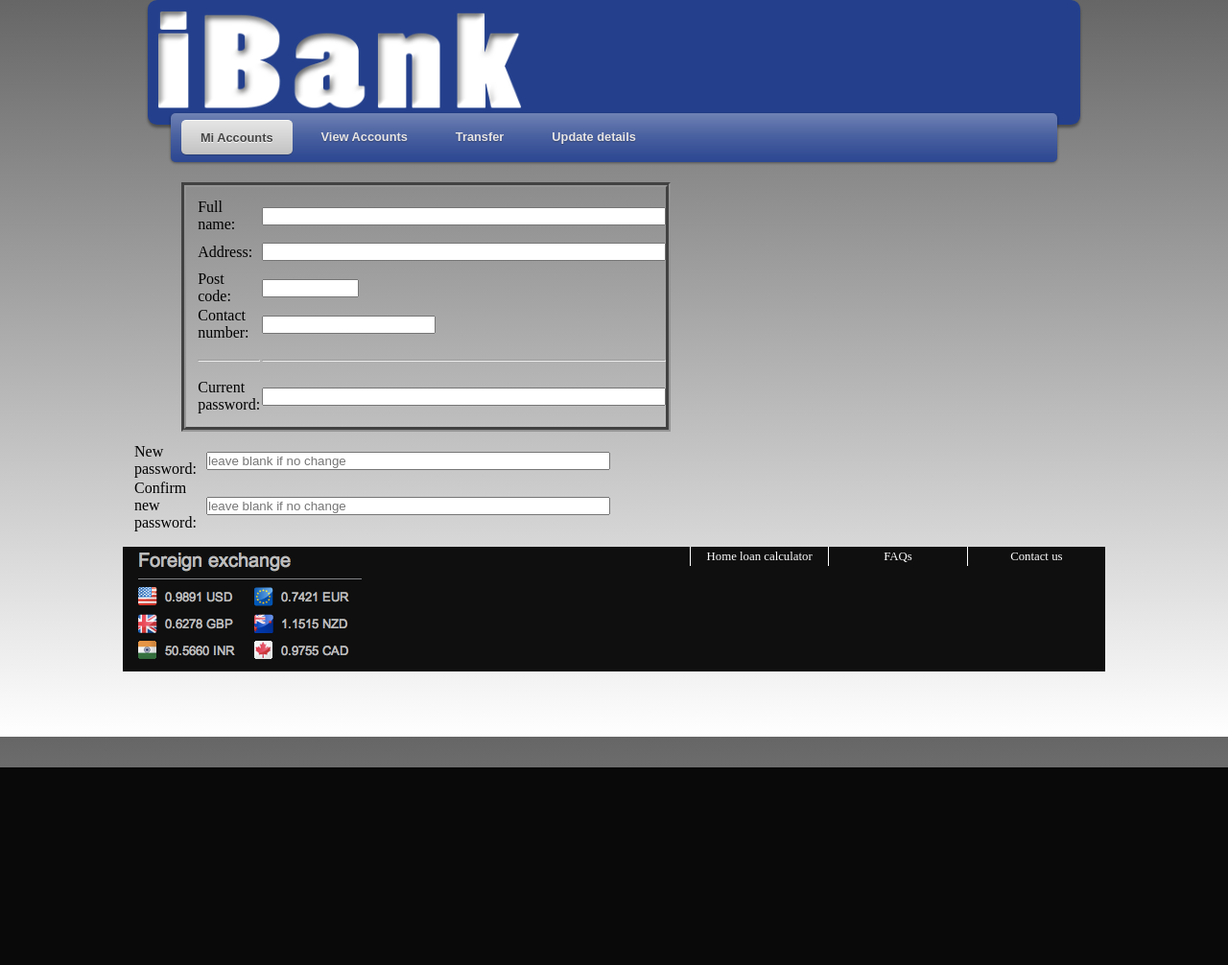
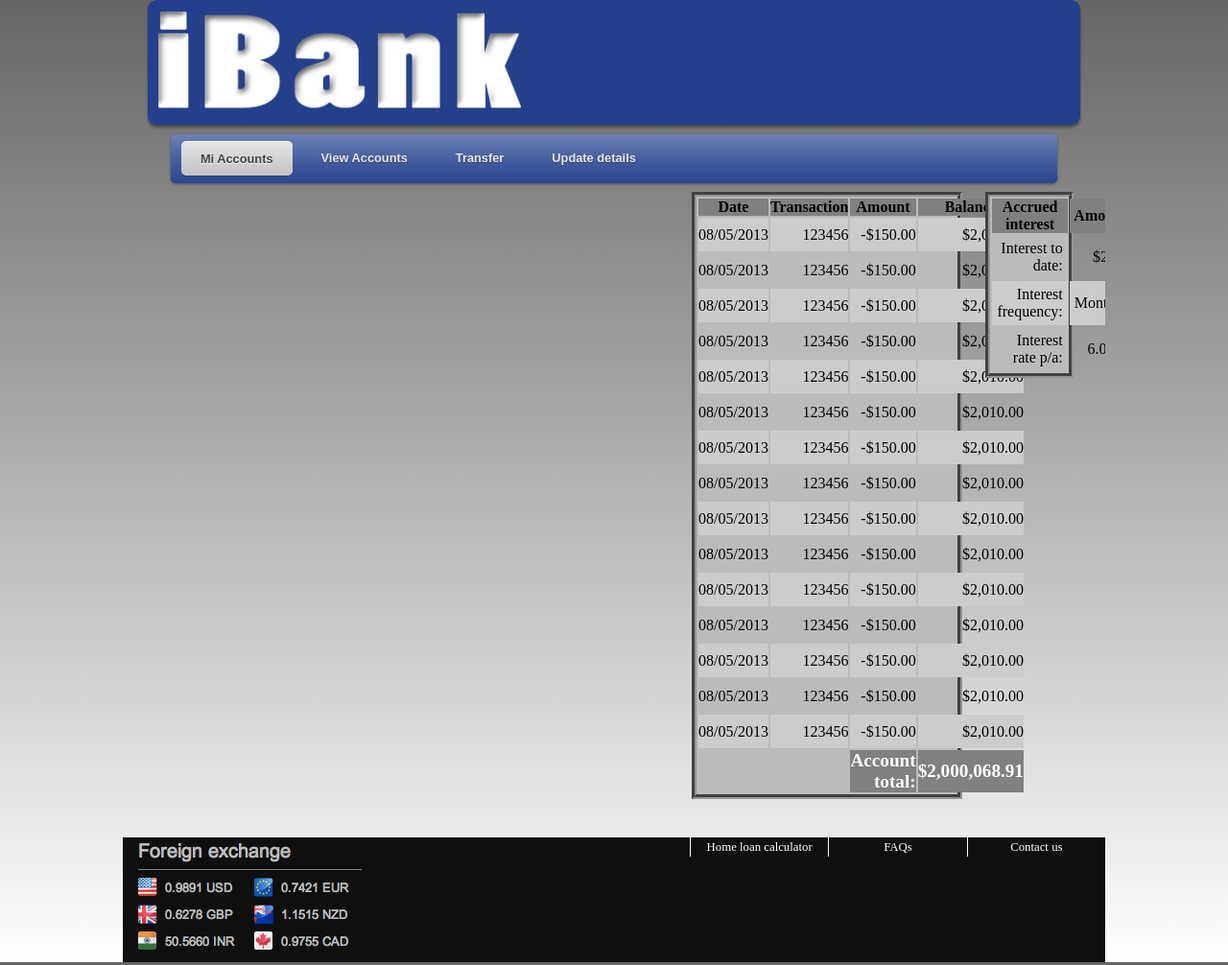
Before and after one commit to hwestman/iBank, a PHP site: page /view-account.php in a window 1280 px wide. Shown: the whole page at 96% size. Before the commit the page ends 800 px from the top, so only its background shows below. Run offline with PHP 8.4, Linux system fonts and the light colour scheme; some libraries are stand-ins or nearby versions.

Commit message:
updated some pages to show the update details and view account page

```diff
--- a/css/menu.css
+++ b/css/menu.css
@@ -92,6 +92,7 @@
 	-webkit-box-shadow: 0 1px 3px rgba(0,0,0, .3);
 	-moz-box-shadow: 0 1px 3px rgba(0,0,0, .3);
 	box-shadow: 0 1px 3px rgba(0,0,0, .3);
+	z-index: 1500;
 }
 
 #cssmenu ul ul li {
@@ -118,7 +119,7 @@
 	width: 95%;
 	margin-left: auto;
 	margin-right: auto;
-	margin-top: -7px;
+	margin-top: 15px;
 }
 
 * html #cssmenu  ul {
--- a/css/style.css
+++ b/css/style.css
@@ -46,8 +46,9 @@ body {
 }
 
 #container {
-   min-height: 100%;
-   position: relative;
+   min-height: 768px;
+	width: inherit;
+	position: relative;
 }
 
 /*/////////////////////// HEADER /////////////////////////////////*/
@@ -82,6 +83,26 @@ body {
 	width: 90%;
 	margin-left: auto;
 	margin-right: auto;
+	position: relative;
+	width: inherit;
+	min-height: 487px;
+	height: 100%;
+	overflow: hidden;
+}
+
+#content-main {
+	min-width: 65%;
+	max-width: 65%;
+	min-height: 468px;
+	margin-left: 5%;
+	float: left;
+}
+
+#content-right {
+	width: 24%;
+	margin-left: 1%;
+	min-height: 468px;
+	float: left;
 }
 
 
@@ -105,8 +126,10 @@ body {
 	color: white;
 }
 
+/*/////// UPDATE DETAILS ////////*/
+
 .update-details {
-	max-width: 500px;
+	max-width: 90%;
 	height: 250px;
 	margin: 10px;
 	border: 5px groove #959595;
@@ -126,11 +149,72 @@ body {
 }
 
 .update-password {
-	width: 500px;
+	width: 90%;
 	height: 100px;
+	margin: 10px;
+	border: 5px groove #959595;
+}
+
+.update-password table {
+	max-width: 500px;
+	width: 95%;
+	max-height: 50px;
 	margin: 10px;
 }
 
+.update-password td {
+	margin-top: 10px;
+	height: 35px;
+	margin: 10px;
+}
+
+.view-account {
+	max-width: 90%;
+	height: auto;
+	margin: 10px;
+	border: 5px groove #959595;
+	background: #BBB;
+}
+
+.view-account table {
+	max-width: 500px;
+	width: 100%;
+	max-height: 250px;
+}
+
+.view-account th {
+	background: grey;
+}
+
+.view-account td {
+	height: 35px;
+	margin: 5px;
+	text-align: right;
+}
+
+.interest-table {
+	max-width: 90%;
+	height: auto;
+	margin: 10px;
+	border: 5px groove #959595;
+	background: #BBB;
+}
+
+.interest-table table {
+	max-width: 500px;
+	width: 100%;
+	max-height: 250px;
+}
+
+.interest-table th {
+	background: grey;
+}
+
+.interest-table td {
+	height: 35px;
+	padding: 5px;
+	text-align: right;
+}
 
 /*///////////////////// RIGHT CONTENT //////////////////////////*/
 
@@ -142,7 +226,7 @@ body {
 	width: 100%;
 	height: 130px;
 	background-color: #0f0f0f;
-	margin-bottom: 30px;
+	margin-top: 30px;
 	color: white;
 	bottom: 0;
 	position: relative;
--- a/include/header.php
+++ b/include/header.php
@@ -8,17 +8,17 @@
 	</div><!-- CLOSE LOGO -->
 	<div id='cssmenu'>
 		<ul>
-		   <li class='active'><a href=""><span>Mi Accounts</span></a></li>
-		   <li class='has-sub'><a href='#'><span>View Accounts</span></a>
+		   <li class='active'><a href="index.php"><span>Mi Accounts</span></a></li>
+		   <li class='has-sub'><a href=''><span>View Accounts</span></a>
 		      <ul>
-		         <li><a href='#'><span>Savings</span></a></li>
-		         <li><a href='#'><span>Cheque</span></a></li>
-		         <li><a href='#'><span>Credit card</span></a></li>
-		         <li class='last'><a href='#'><span>Loan</span></a></li>
+		         <li><a href='view-account.php?type=1'><span>Savings</span></a></li>
+		         <li><a href='view-account.php?type=2'><span>Cheque</span></a></li>
+		         <li><a href='view-account.php?type=3'><span>Credit card</span></a></li>
+		         <li class='last'><a href='view-account.php?type=4'><span>Loan</span></a></li>
 		      </ul>
 		   </li>
-		   <li><a href='#'><span>Transfer</span></a></li>
-		   <li class='last'><a href='#'><span>Update details</span></a></li>
+		   <li><a href='transfer.php'><span>Transfer</span></a></li>
+		   <li class='last'><a href='update-details.php'><span>Update details</span></a></li>
 		</ul>
 	</div>
 </div><!-- CLOSE HEADER -->
--- a/view-account.php
+++ b/view-account.php
@@ -6,10 +6,11 @@
 <html dir="ltr" lang="en-US">
 
 	<head>
-	    <title>iBank</title>
+	    <title>View account - iBank</title>
 	    <meta charset="UTF-8"/>
 	    <link rel="stylesheet" type="text/css" href="css/style.css" />
 	    <link rel="stylesheet" type="text/css" href="css/menu.css" />
+	    <link rel="stylesheet" type="text/css" href="css/button.css" />
 	    <script src="//ajax.googleapis.com/ajax/libs/jquery/1.7.2/jquery.min.js" type="text/javascript"></script>
 	    <script src="js/onload.js" type="text/javascript"></script>
 	</head>
@@ -17,23 +18,37 @@
 	<div id="container">
 		<?php include "include/header.php"; ?>
 		<div id="content">
-			<form name="update" method="post" action="#"
-			<div class="update-details">
-				<table>
-					<tr><td>Full name:</td><td><input name="fName" id="fName" type="text" maxlength="50" size="50"/></td></tr>
-					<tr><td>Address:</td><td><input name="address" id="address" type="text" maxlength="200" size="50"/></td></tr>
-					<tr><td>Post code:</td><td><input name="postcode" id="postcode" type="tel" maxlength="4" size="10" /></td></tr>
-					<tr><td>Contact number:</td><td><input name="telephone" id="telephone" type="tel" maxlength="10" size="20"/></td></tr>
-					<tr><td><hr></td><td><hr></td></tr>
-					<tr><td>Current password:</td><td><input name="password" id="password" type="password" maxlength="50" size="50"/></td></tr>
-				</table>
-			</div><!-- CLOSE UPDATE DETAILS -->
-			<div class="update-password">
-				<table>
-					<tr><td>New password:</td><td><input name="newPassword" id="newPassword" type="password" maxlength="50" size="50" required placeholder="leave blank if no change"/></td></tr>
-					<tr><td>Confirm new password:</td><td><input name="confirmPassword" id="confirmPassword" type="password" size="50" maxlength="50" required placeholder="leave blank if no change"/><div class="caption"></div></td></tr>
-				</table>
-			</div><!--CLOSE UPDATE PASSWORD -->
+			<div id="content-main">
+				<div class="view-account">
+					<table>
+						<th width="10%">Date</th><th width="30%">Transaction</th><th width="30%">Amount</th><th width="30%">Balance</th>
+					 <?php
+					 	for($i = 0; $i < 15; $i++)
+					 	{
+					 		if($i %2)
+							{
+								?><tr><td>08/05/2013</td><td>123456</td><td>-$150.00</td><td>$2,010.00</td></tr><?php
+							}
+							else
+							{
+								?><tr bgcolor="#CCC"><td>08/05/2013</td><td>123456</td><td>-$150.00</td><td>$2,010.00</td></tr><?php
+							}
+					 	}
+					 ?>
+					 <tr style="color:white; font-size:1.2em; font-weight:bold"><td></td><td></td><td bgcolor="grey" >Account total:</td><td bgcolor="grey" >$2,000,068.91</td></tr>
+					</table>
+				</div><!--CLOSE VIEW ACCOUNT -->
+			</div><!--CLOSE CONTENT MAIN-->
+			<div id="content-right">
+				<div class="interest-table">
+					<table>
+						<th width="70%">Accrued interest</th><th>Amount</th>
+						<tr><td>Interest to date:</td><td>$2.68</td></tr>
+						<tr bgcolor="#CCC"><td>Interest frequency:</td><td>Monthly</td></tr>
+						<tr><td>Interest rate p/a:</td><td>6.00%</td></tr>
+					</table>
+				</div><!--CLOSE INTEREST TABLE-->
+			</div><!--CLOSE CONTENT RIGHT-->
 		</div><!-- CLOSE CONTENT -->
 		<?php include "include/footer.php"; ?>
 	</div><!-- CLOSE CONTAINER -->
```
Also changed, not shown: css/button.css (added, +55 -0 lines), update-details.php (+48 -0 lines).
